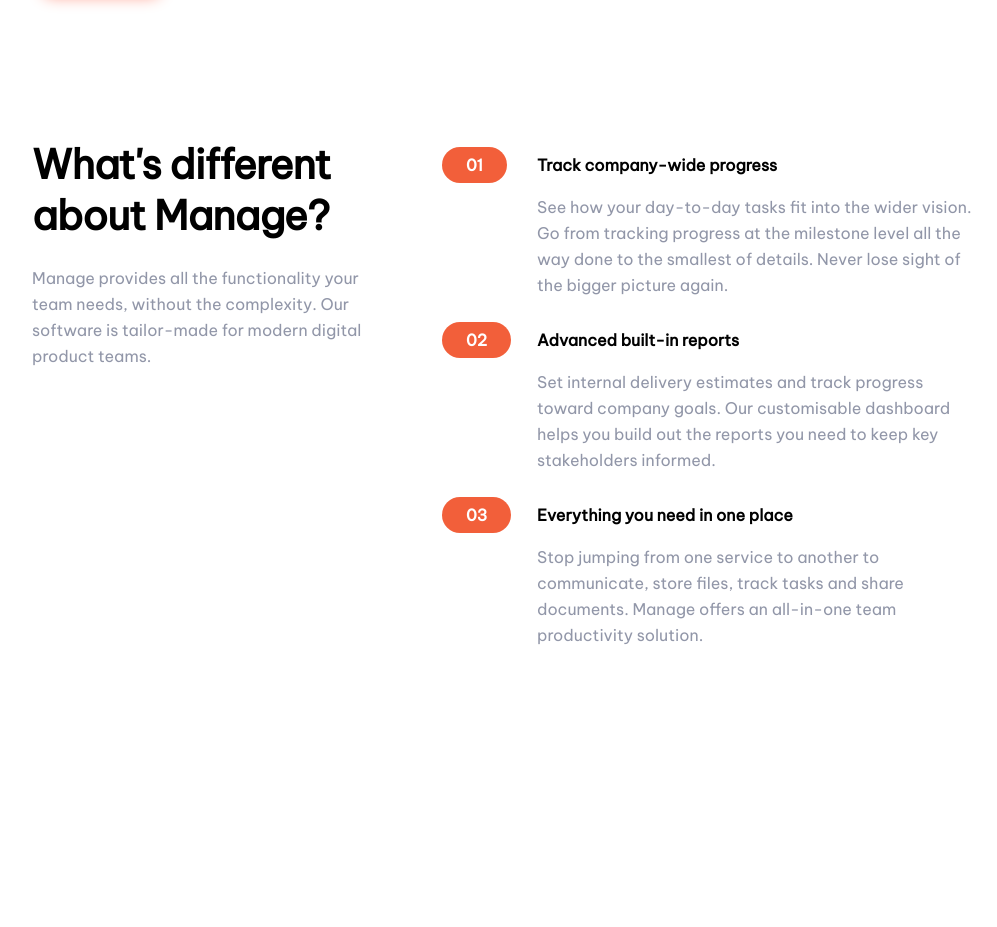
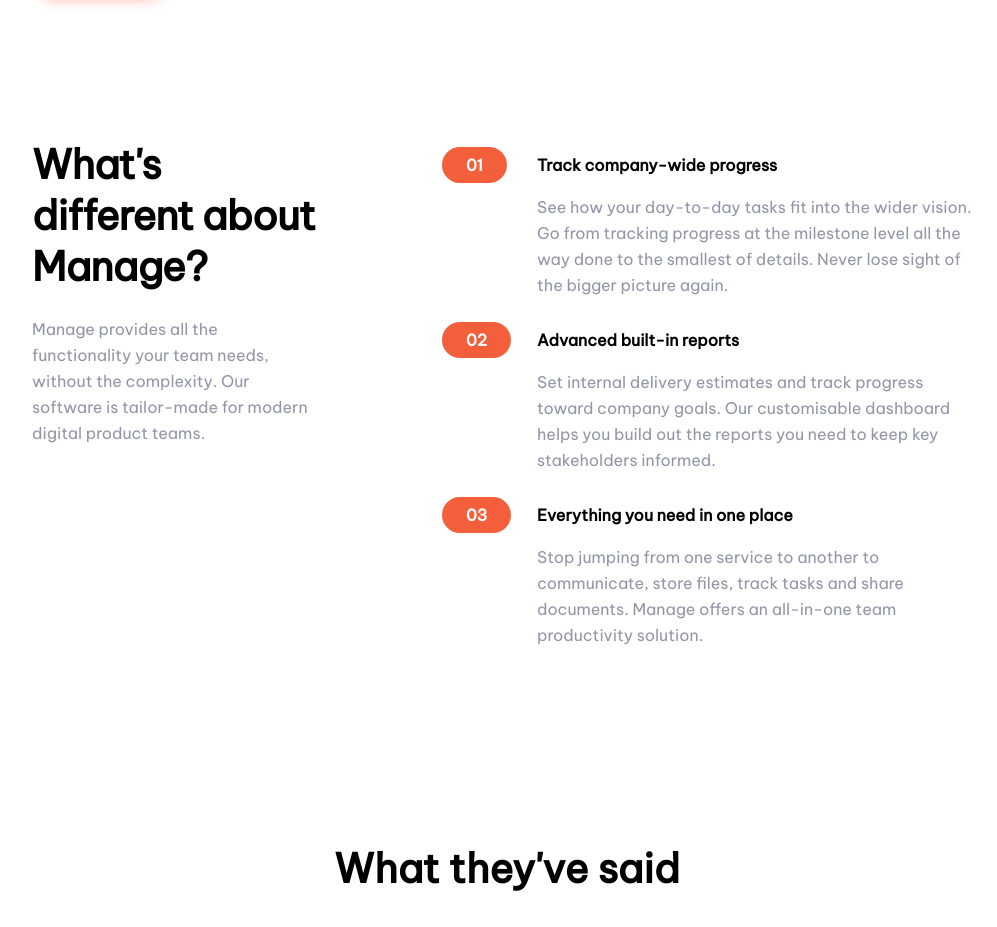
Before and after one commit to cuonglyy/manage-landing-page, a React (Create React App) app: page / in a window 1280 px wide. Shown: the part 700-1627 px from the top of the page, without its empty margins (133-1130 px from the left). Before the commit the page ends 1364 px from the top, so only its background shows below. Built offline with nearby package versions, Linux system fonts and the light colour scheme.

Commit message:
Centered page and added review container

```diff
--- a/src/App.js
+++ b/src/App.js
@@ -3,6 +3,7 @@
 import Navbar from "./components/Navbar/Navbar";
 import Heading from "./components/Sections/Heading/Heading";
 import Features from "./components/Sections/Features/Features"
+import Reviews from "./components/Sections/Reviews/Reviews"
 
 function App() {
   return (
@@ -11,6 +12,7 @@
       <main>
         <Heading />
         <Features />
+        <Reviews />
       </main>
     </div>
   );
--- a/src/App.module.css
+++ b/src/App.module.css
@@ -7,12 +7,12 @@
 
 body {
   margin: 0;
-  padding: 0;
-  box-sizing: border-box;
+  display: flex;
+  align-items: center;
+  justify-content: center;
   font-family: "Be Vietnam Pro", sans-serif;
   min-height: 100vh;
   font-size: 1.6rem;
-  max-width: 144rem;
 }
 
 .App {
--- a/src/components/Sections/Features/Features.module.css
+++ b/src/components/Sections/Features/Features.module.css
@@ -3,6 +3,7 @@
   align-items: flex-start;
   justify-content: space-between;
   margin-top: 13.2rem;
+  gap: 12.5rem;
 }
 
 .featuresLeft {
--- a/src/components/Sections/Reviews/Reviews.js
+++ b/src/components/Sections/Reviews/Reviews.js
@@ -1,13 +1,18 @@
-import React from 'react';
-import styles from './Reviews.module.css';
-import appStyles from '../../../App.module.css';
+import React from "react";
+import styles from "./Reviews.module.css";
+import appStyles from "../../../App.module.css";
 
 const Reviews = () => {
-    return (
-        <section className={styles.reviewContainer}>
-
-        </section>
-    )
-}
+  return (
+    <section className={styles.reviewContainer}>
+      <h2 className={styles.header}>What they've said</h2>
+      <div className={styles.sliderContainer}>
+        <div className={styles.slider}>
+          <div className={styles.sliderItem}></div>
+        </div>
+      </div>
+    </section>
+  );
+};
 
 export default Reviews;
--- a/src/components/Sections/Reviews/Reviews.module.css
+++ b/src/components/Sections/Reviews/Reviews.module.css
@@ -1,3 +1,10 @@
 .reviewContainer {
     margin-top: 14.6rem;
+    display: flex;
+    justify-content: center;
 }
+
+.header {
+    font-size: 4rem;
+    font-weight: 700;
+}
```
